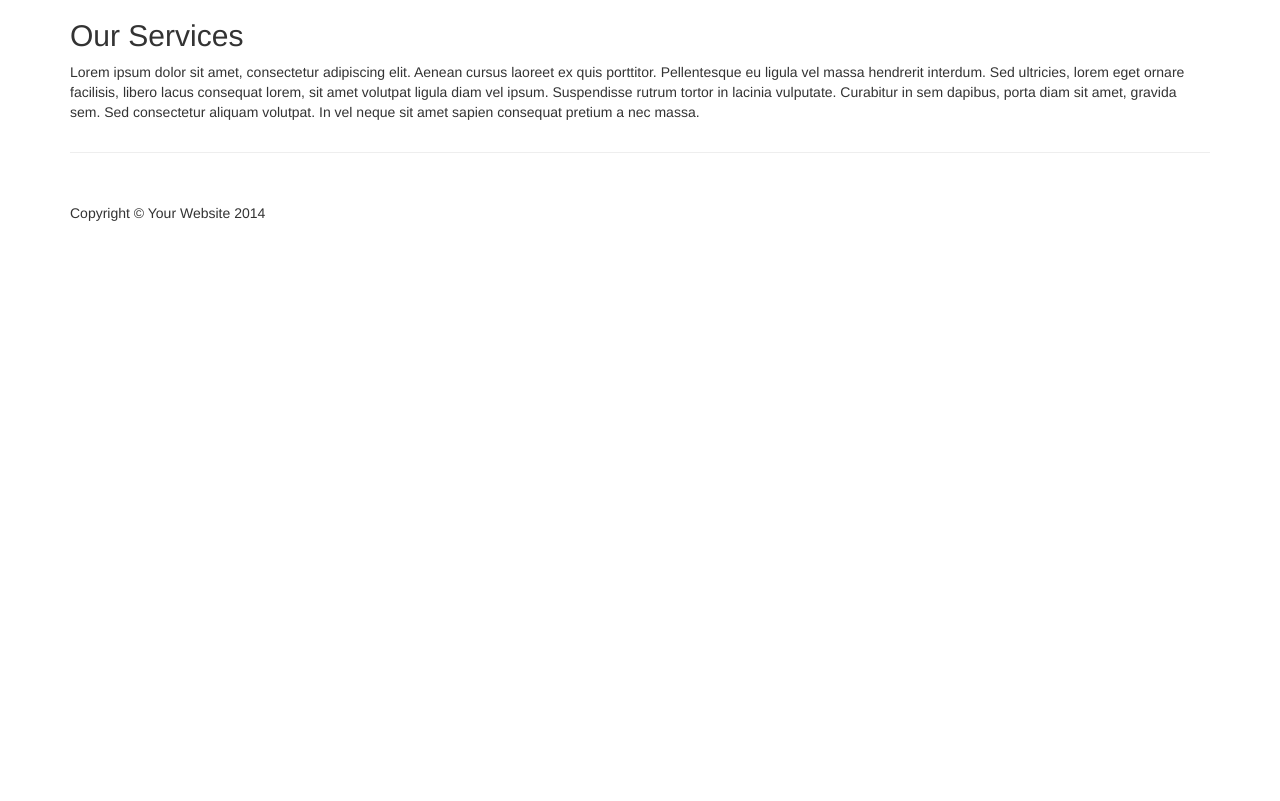
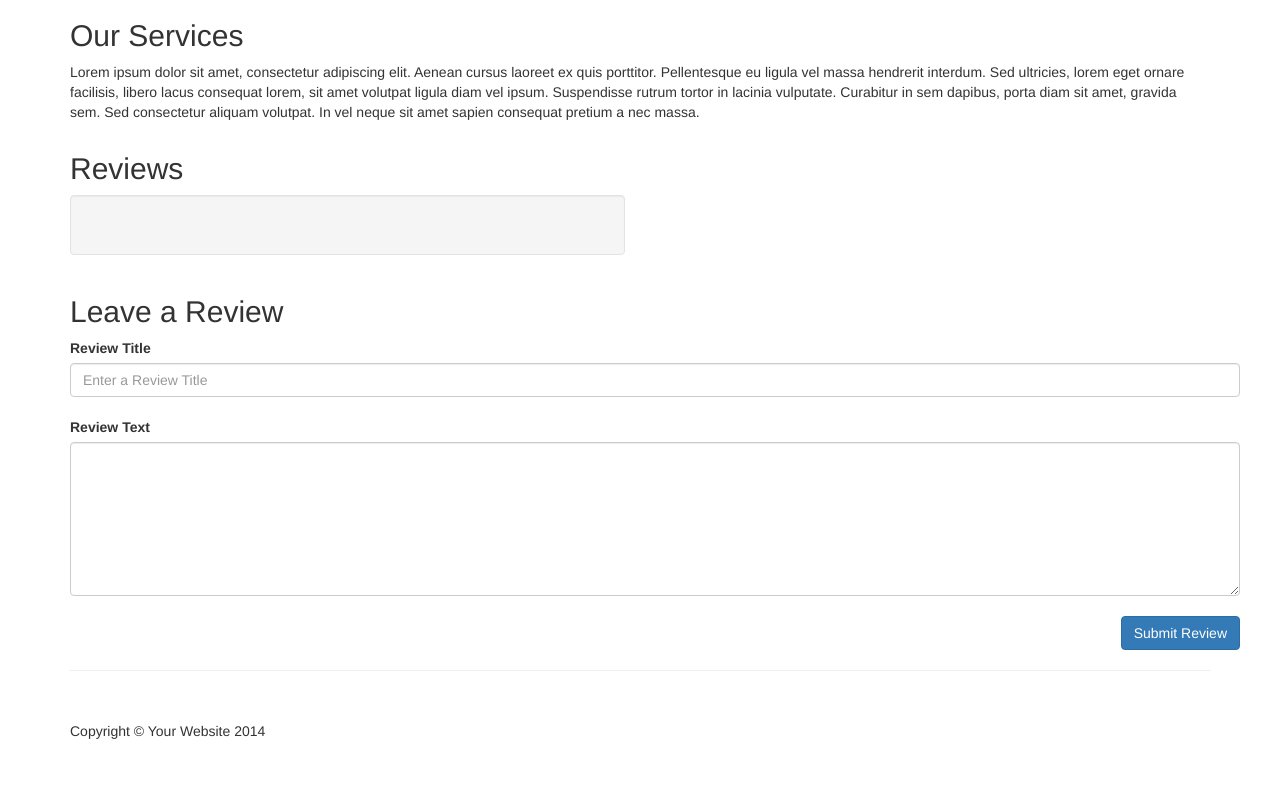
Before and after one commit to viperior/warsloth, a PHP site: page /services.php in a window 1280 px wide. Shown: the part 51-852 px from the top of the page. Before the commit the page ends 272 px from the top, so only its background shows below. Run offline with PHP 8.4, Linux system fonts and the light colour scheme; tables that the repository leaves empty or names only in its code hold one stand-in row (values such as "Sample post"); data that the repository does not hold is empty.

Commit message:
added review system

```diff
--- a/public/services.php
+++ b/public/services.php
@@ -1,3 +1,20 @@
+<?php
+	require '../com/capstone/model/reviewManager.php';
+	$reviewManager = new ReviewManager();
+
+	// Process reiew form
+	if(isset($_POST["reviewText"])) {
+		$reviewManager->createReview($_POST["reviewTitle"], $_POST["reviewText"]);
+
+		// redirect to this page
+		header('Location: /services.php');
+		die();
+	}
+
+	// get reviews
+	$reviews = $reviewManager->getReviews();
+?>
+
 <?php include "includes/header.php"; ?>
 
 
@@ -10,6 +27,34 @@
 	</div>
 </div>
 <!-- /.row -->
+<h2>Reviews</h2>
+<div class="row">
+	<?php while($row = $reviews->fetch_assoc()) { ?>
+		<div class="col-sm-6">
+			<div class="well">
+				<h2><?php echo $row["reviewTitle"] ?></h2>
+				<p><?php echo $row["reviewText"] ?></p>
+			</div>
+		</div>
+	<?php } ?>
+</div>
+
+<h2>Leave a Review</h2>
+<div class="container">
+	<form name="reviewForm" id="reviewForm" action="" method="post">
+		<div class="row" >
+			<label for="reviewTitle">Review Title</label>
+			<input type="text" name="reviewTitle" id="reviewTitle" class="form-control" value="" required="true" placeholder="Enter a Review Title" />
+			<br/>
+			<label for="reviewTitle">Review Text</label>
+			<textarea name="reviewText" id="reviewText" class="form-control" rows="7" required="true"></textarea>
+			<br/>
+		</div>
+		<div class="row" style="text-align: right;">
+			<button type="submit" class="btn btn-primary">Submit Review</button>
+		</div>
+	</form>
+</div>
 
 
 <?php include "includes/footer.php"; ?>
```
